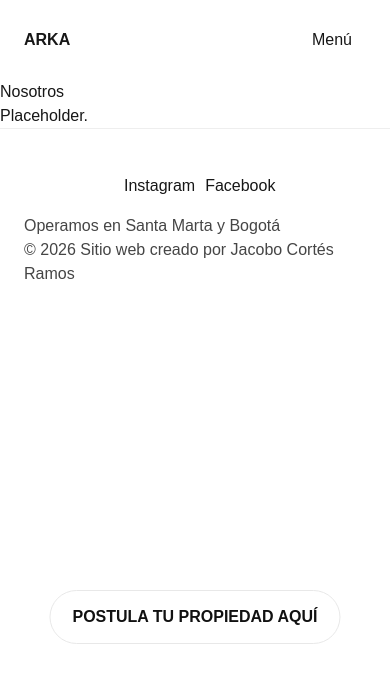
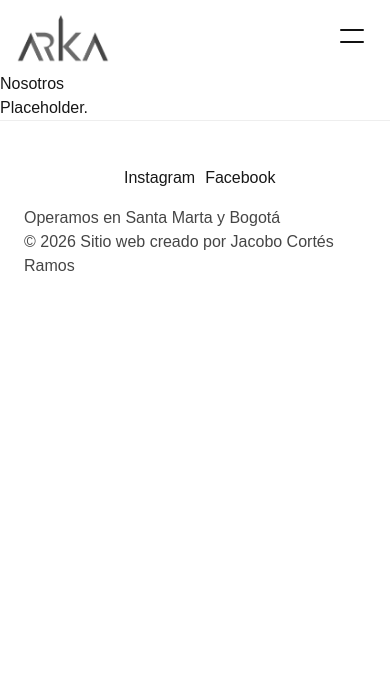
Before and after one commit to JacoboCortesRamos/arkaliving-web, a Next.js app: page /nosotros in a window 390 px wide. Shown: the top 682 px of the page. Built offline with nearby package versions, Linux system fonts and the light colour scheme.

Commit message:
refactor(header+overlay+hero): clean layout, responsive overlay width, unified nav boxes, smooth stage navigation

```diff
--- a/app/(site)/layout.tsx
+++ b/app/(site)/layout.tsx
@@ -22,7 +22,6 @@ export default function SiteLayout({
           <main>{children}</main>
 
           <Footer />
-          <FloatingCTA />
         </div>
       </body>
     </html>
--- a/app/(site)/page.tsx
+++ b/app/(site)/page.tsx
@@ -1,9 +1,11 @@
 import { Hero } from "@/components/home/Hero";
+import { FloatingCTA } from "@/components/FloatingCTA";
 
 export default function Page() {
   return (
     <>
       <Hero />
+      <FloatingCTA />
     </>
   );
 }
--- a/app/globals.css
+++ b/app/globals.css
@@ -15,50 +15,6 @@ body {
   color: var(--foreground);
   font-family: Arial, Helvetica, sans-serif;
   margin: 0;
-}
-
-/* =====================================================
-   HEADER — SIEMPRE VISIBLE SOBRE EL HERO
-===================================================== */
-
-.header {
-  position: sticky;
-  top: 0;
-  z-index: 10000; /* por encima de todo lo fixed del hero */
-
-  background: rgba(255, 255, 255, 0.88);
-  backdrop-filter: blur(10px);
-  -webkit-backdrop-filter: blur(10px);
-
-  transition: background 200ms ease;
-}
-
-.header--clear {
-  background: rgba(255, 255, 255, 0.88);
-  backdrop-filter: blur(10px);
-}
-
-.header--solid {
-  background: rgba(255, 255, 255, 0.95);
-  backdrop-filter: blur(10px);
-}
-
-.header__inner {
-  display: flex;
-  align-items: center;
-  justify-content: space-between;
-  padding: 18px 24px;
-}
-
-.header__logo {
-  font-weight: 700;
-  text-decoration: none;
-  color: inherit;
-}
-
-.header__menuBtn {
-  padding: 10px 14px;
-  cursor: pointer;
 }
 
 /* =====================================================
@@ -105,67 +61,6 @@ html[data-hero-stage="9"] .ctaFloat__btn {
 
 html[data-footer-in-view="true"] .ctaFloat {
   bottom: clamp(180px, 20vh, 320px);
-}
-
-/* =====================================================
-   OVERLAY MENU
-===================================================== */
-
-.overlay {
-  position: fixed;
-  inset: 0;
-  z-index: 10001;
-}
-
-.overlay__backdrop {
-  position: absolute;
-  inset: 0;
-  background: rgba(0, 0, 0, 0.6);
-}
-
-.overlay__panel {
-  position: absolute;
-  right: 0;
-  top: 0;
-  height: 100%;
-  width: min(420px, 92vw);
-  background: white;
-  padding: 24px;
-  display: flex;
-  flex-direction: column;
-  gap: 18px;
-}
-
-.overlay__top {
-  display: flex;
-  justify-content: space-between;
-  align-items: center;
-}
-
-.overlay__title {
-  font-weight: 700;
-}
-
-.overlay__close {
-  cursor: pointer;
-  padding: 8px 10px;
-}
-
-.overlay__nav {
-  display: flex;
-  flex-direction: column;
-  gap: 10px;
-}
-
-.overlay__link,
-.overlay__linkBtn {
-  text-decoration: none;
-  color: inherit;
-  padding: 12px 14px;
-  border: 1px solid #e8e8e8;
-  background: transparent;
-  text-align: left;
-  cursor: pointer;
 }
 
 /* =====================================================
--- /dev/null
+++ b/components/Header.module.css
@@ -0,0 +1,99 @@
+/* components/Header.module.css */
+
+.header {
+  position: sticky;
+  top: 0;
+  z-index: 10002;
+  background: rgba(255, 255, 255, 0.88);
+  backdrop-filter: blur(10px);
+  -webkit-backdrop-filter: blur(10px);
+  transition: background 200ms ease;
+}
+
+.clear {
+  background: rgba(255, 255, 255, 0.88);
+}
+
+.solid {
+  background: rgba(255, 255, 255, 0.95);
+}
+
+.inner {
+  display: flex;
+  align-items: center;
+  justify-content: space-between;
+  height: var(--header-h);
+  max-width: var(--container-w);
+  margin: 0 auto;
+  padding: 0 var(--container-px);
+}
+
+.logo {
+  display: inline-flex;
+  align-items: center;
+  height: var(--header-h);
+  max-width: 180px;
+}
+
+.logoImg {
+  display: block;
+  padding-left: 4vw;
+  height: 60px; /* antes 34px */
+  width: auto;
+  max-height: 60px;
+  max-width: 220px; /* deja respirar al logo */
+  object-fit: contain;
+}
+
+/* Toggle (2 líneas -> X) por encima del overlay */
+.burger {
+  position: fixed;
+  top: 10px;
+  right: 3vw; /* pegado al padding del layout */
+  z-index: 10010;
+
+  width: 52px; /* un poco más ancho para que respire */
+  height: 52px;
+
+  border: 0;
+  background: transparent;
+  padding: 0;
+  margin: 0;
+  cursor: pointer;
+
+  display: grid;
+  place-items: center;
+}
+
+.line {
+  position: absolute;
+
+  width: 24px;
+  height: 2px;
+  min-height: 2px;
+
+  background: #111;
+  border-radius: 2px;
+
+  opacity: 1;
+  visibility: visible;
+
+  transform-origin: center center;
+  transition: transform 260ms ease;
+}
+
+.top {
+  transform: translateY(-6px);
+}
+
+.bot {
+  transform: translateY(6px);
+}
+
+.openTop {
+  transform: rotate(45deg);
+}
+
+.openBot {
+  transform: rotate(-45deg);
+}
--- a/components/Header.tsx
+++ b/components/Header.tsx
@@ -2,10 +2,15 @@
 
 import Link from "next/link";
 import { useEffect, useState } from "react";
+import { usePathname, useRouter } from "next/navigation";
 import { MenuOverlay } from "./MenuOverlay";
 import { OwnerLoginModal } from "./OwnerLoginModal";
+import styles from "./Header.module.css";
 
 export function Header() {
+  const router = useRouter();
+  const pathname = usePathname();
+
   const [menuOpen, setMenuOpen] = useState(false);
   const [ownerOpen, setOwnerOpen] = useState(false);
   const [scrolled, setScrolled] = useState(false);
@@ -17,7 +22,6 @@ export function Header() {
     return () => window.removeEventListener("scroll", onScroll);
   }, []);
 
-  // Lock scroll when overlays are open
   useEffect(() => {
     const anyOpen = menuOpen || ownerOpen;
     document.body.style.overflow = anyOpen ? "hidden" : "";
@@ -26,23 +30,60 @@ export function Header() {
     };
   }, [menuOpen, ownerOpen]);
 
+  const goHomeStage0 = (e?: React.MouseEvent) => {
+    e?.preventDefault();
+
+    // cerrar overlays/modales si estaban abiertos
+    setMenuOpen(false);
+    setOwnerOpen(false);
+
+    const fire = () => {
+      window.dispatchEvent(new Event("arka:hero:stage0"));
+    };
+
+    if (pathname !== "/") {
+      router.push("/");
+      // esperamos a que monte el Hero
+      window.setTimeout(fire, 80);
+    } else {
+      fire();
+    }
+  };
+
   return (
     <>
-      <header className={`header ${scrolled ? "header--solid" : "header--clear"}`}>
-        <div className="header__inner">
-          <Link className="header__logo" href="/">
-            ARKA
+      <header
+        className={`${styles.header} ${scrolled ? styles.solid : styles.clear}`}
+      >
+        <div className={styles.inner}>
+          <Link
+            className={styles.logo}
+            href="/"
+            aria-label="Ir al inicio"
+            onClick={goHomeStage0}
+          >
+            <img
+              src="/logo-negro.png"
+              alt="ARKA Living"
+              className={styles.logoImg}
+            />
           </Link>
-
-          <button
-            className="header__menuBtn"
-            onClick={() => setMenuOpen(true)}
-            aria-label="Abrir menú"
-          >
-            Menú
-          </button>
         </div>
       </header>
+
+      <button
+        className={styles.burger}
+        onClick={() => setMenuOpen((v) => !v)}
+        aria-label={menuOpen ? "Cerrar menú" : "Abrir menú"}
+        aria-expanded={menuOpen}
+      >
+        <span
+          className={`${styles.line} ${menuOpen ? styles.openTop : styles.top}`}
+        />
+        <span
+          className={`${styles.line} ${menuOpen ? styles.openBot : styles.bot}`}
+        />
+      </button>
 
       <MenuOverlay
         open={menuOpen}
--- /dev/null
+++ b/components/MenuOverlay.module.css
@@ -0,0 +1,109 @@
+/* components/MenuOverlay.module.css */
+
+.overlay {
+  position: fixed;
+  inset: 0;
+  z-index: 10003;
+  pointer-events: none;
+}
+
+.backdrop,
+.panel {
+  pointer-events: auto;
+}
+
+.backdrop {
+  position: absolute;
+  inset: 0;
+  background: rgba(0, 0, 0, 0.6);
+}
+
+.panel {
+  position: absolute;
+  right: 0;
+  top: 0;
+
+  height: 100%;
+  width: min(420px, 92vw);
+  background: white;
+
+  /* respeta el header */
+  padding: calc(var(--header-h) + 12px) 24px 24px;
+
+  display: flex;
+  flex-direction: column;
+  gap: 18px;
+}
+
+/* ✅ NAV: su ancho será el del item más largo */
+.nav {
+  display: flex;
+  flex-direction: column;
+  gap: 10px;
+  align-items: flex-start;
+
+  width: max-content; /* 🔥 clave */
+  max-width: 100%;
+}
+
+/* ✅ LINKS: todos llenan el ancho del nav */
+.link,
+.linkBtn {
+  text-decoration: none;
+  color: inherit;
+
+  padding: 8px 10px;
+  line-height: 1.1;
+  font-size: 14px;
+  letter-spacing: 0.2px;
+
+  border: 1px solid rgba(0, 0, 0, 0.1);
+  background: transparent;
+  text-align: left;
+  cursor: pointer;
+
+  width: 100%; /* 🔥 todos mismo ancho */
+  max-width: 100%;
+
+  white-space: nowrap; /* 🔥 evita saltos */
+}
+
+/* Social icons */
+.socials {
+  margin-top: 18px;
+  display: flex;
+  gap: 16px;
+  align-items: center;
+}
+
+.socialLink {
+  display: inline-flex;
+  align-items: center;
+  justify-content: center;
+}
+
+.socialLink img {
+  display: block;
+  width: 22px;
+  height: 22px;
+  max-width: 22px;
+  max-height: 22px;
+  object-fit: contain;
+  opacity: 0.8;
+  transition:
+    opacity 200ms ease,
+    transform 200ms ease;
+}
+
+.socialLink:hover img {
+  opacity: 1;
+  transform: translateY(-2px);
+}
+
+/* ✅ MOBILE: panel más angosto y ajustado a contenido */
+@media (max-width: 640px) {
+  .panel {
+    width: max-content; /* se ajusta a los textos */
+    max-width: calc(100vw - 28px); /* deja respiración lateral */
+  }
+}
--- a/components/MenuOverlay.tsx
+++ b/components/MenuOverlay.tsx
@@ -1,6 +1,7 @@
 "use client";
 
 import Link from "next/link";
+import styles from "./MenuOverlay.module.css";
 
 export function MenuOverlay({
   open,
@@ -14,45 +15,54 @@ export function MenuOverlay({
   if (!open) return null;
 
   return (
-    <div className="overlay" role="dialog" aria-modal="true" aria-label="Menú">
-      <div className="overlay__backdrop" onClick={onClose} />
-      <div className="overlay__panel">
-        <div className="overlay__top">
-          <span className="overlay__title">Menú</span>
-          <button className="overlay__close" onClick={onClose} aria-label="Cerrar menú">
-            ✕
-          </button>
-        </div>
-
-        <nav className="overlay__nav">
-          <Link className="overlay__link" href="/" onClick={onClose}>
+    <div className={styles.overlay} role="dialog" aria-modal="true">
+      <div className={styles.backdrop} onClick={onClose} />
+      <div className={styles.panel}>
+        <nav className={styles.nav}>
+          <Link className={styles.link} href="/" onClick={onClose}>
             HOME
           </Link>
-          <Link className="overlay__link" href="/nosotros" onClick={onClose}>
+          <Link className={styles.link} href="/nosotros" onClick={onClose}>
             NOSOTROS
           </Link>
-          <Link className="overlay__link" href="/propiedades" onClick={onClose}>
+          <Link className={styles.link} href="/propiedades" onClick={onClose}>
             PROPIEDADES ARKA
           </Link>
 
-          <button className="overlay__linkBtn" onClick={onOpenOwner}>
+          <button className={styles.linkBtn} onClick={onOpenOwner}>
             SOY PROPIETARIO
           </button>
 
-          <Link className="overlay__link" href="/postula-tu-propiedad" onClick={onClose}>
+          <Link
+            className={styles.link}
+            href="/postula-tu-propiedad"
+            onClick={onClose}
+          >
             POSTULA TU PROPIEDAD
           </Link>
-          <Link className="overlay__link" href="/contacto" onClick={onClose}>
+          <Link className={styles.link} href="/contacto" onClick={onClose}>
             CONTACTO
           </Link>
         </nav>
 
-        <div className="overlay__social">
-          <a className="overlay__socialLink" href="#" target="_blank" rel="noreferrer">
-            Instagram (pendiente)
+        <div className={styles.socials}>
+          <a
+            className={styles.socialLink}
+            href="#"
+            target="_blank"
+            rel="noopener noreferrer"
+            aria-label="Instagram"
+          >
+            <img src="/instagram-bn.png" alt="Instagram" />
           </a>
-          <a className="overlay__socialLink" href="#" target="_blank" rel="noreferrer">
-            Facebook (pendiente)
+          <a
+            className={styles.socialLink}
+            href="#"
+            target="_blank"
+            rel="noopener noreferrer"
+            aria-label="Facebook"
+          >
+            <img src="/facebook-bn.png" alt="Facebook" />
           </a>
         </div>
       </div>
--- a/components/home/Hero.module.css
+++ b/components/home/Hero.module.css
@@ -226,7 +226,7 @@
   }
 
   .h1Wrap {
-    top: 60%;
+    top: 65%;
     bottom: auto;
     transform: translateY(-50%);
   }
```
Also changed, not shown: components/home/Hero.tsx (+22 -15 lines), public/facebook-bn.png (added), public/instagram-bn.png (added).
